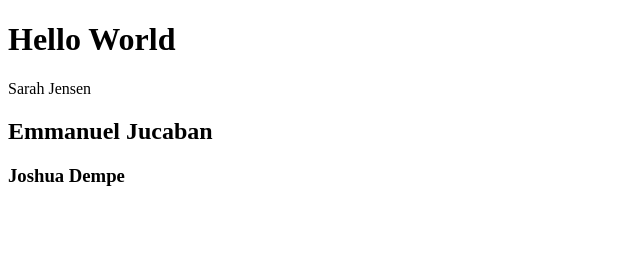
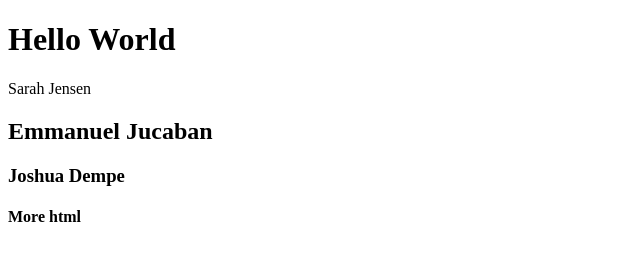
Before and after one commit to OxManny-Dev/project1, a plain HTML site: page index.html in a window 1280 px wide. Shown: the full height of the page, 0-640 px from the left. Drawn offline with Linux system fonts and the light colour scheme.

Commit message:
added more html

```diff
--- a/index.html
+++ b/index.html
@@ -13,6 +13,7 @@
 <div>Sarah Jensen</div>
 <h2>Emmanuel Jucaban</h2>
 <h3>Joshua Dempe</h3>
+<h4>More html</h4>
 <script src="assets/js/app.js"></script>
 </body>
 </html>
```
